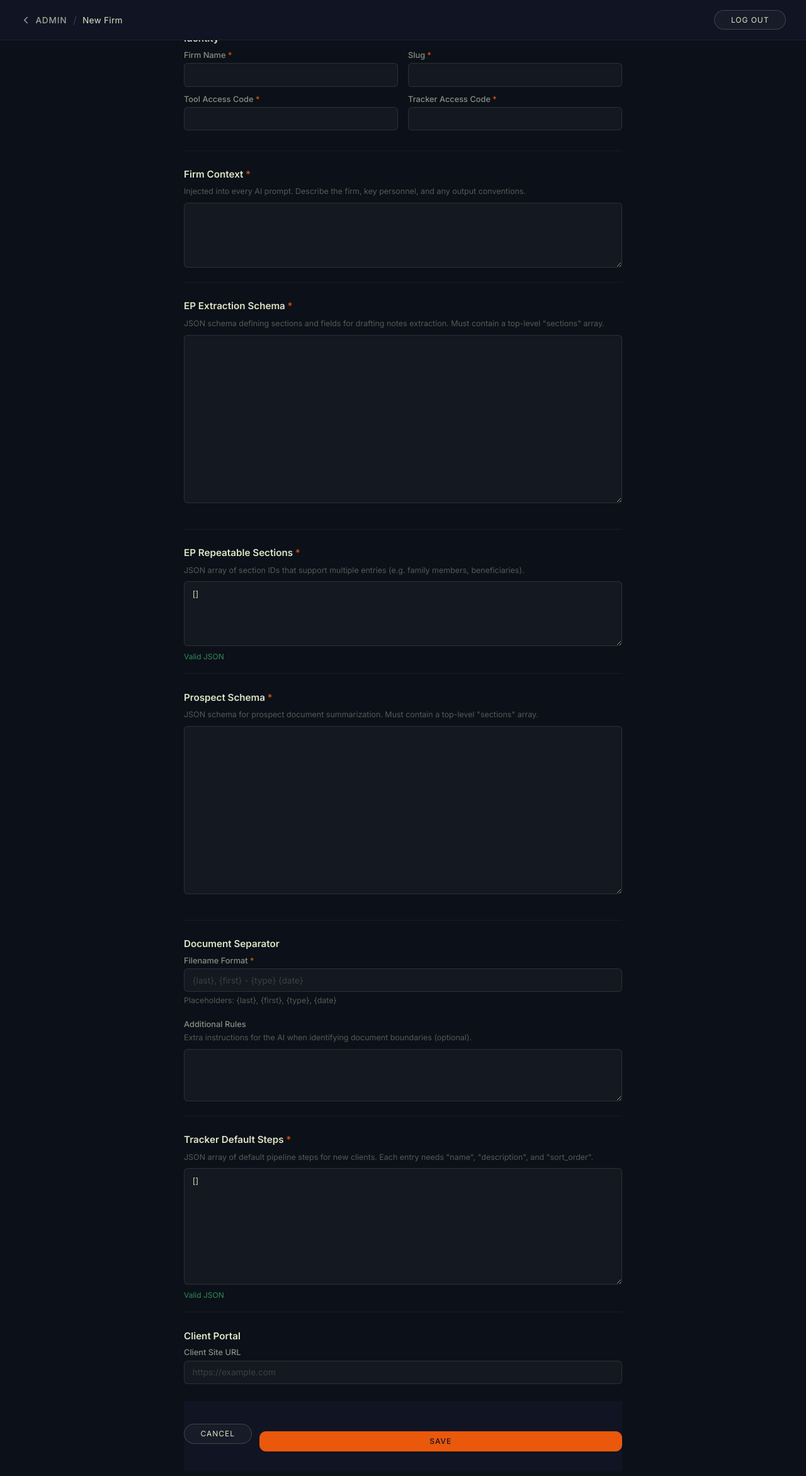
After one commit to bentgalbraith/ep-intelligence, a Flask app: page /admin/firms/new in a window 1280 px wide. The commit adds this page. Shown: the top 2344 px of the page at 63% size. Run offline with Flask 3, Linux system fonts and the light colour scheme; the visitor is signed in with stand-in values (Sample User, id 1); some libraries are stand-ins or nearby versions.

Commit message:
Admin UI for customization

```diff
--- a/app.py
+++ b/app.py
@@ -35,6 +35,7 @@ app.config["SESSION_COOKIE_SAMESITE"] = "Lax"
 limiter = Limiter(get_remote_address, app=app)
 
 XAI_MODEL = os.environ.get("XAI_MODEL", "grok-4-1-fast-reasoning")
+ADMIN_PASSWORD = os.environ.get("ADMIN_PASSWORD", "")
 
 xai_client = OpenAI(
     api_key=os.environ["XAI_API_KEY"],
@@ -71,32 +72,30 @@ def _get_firm_config(firm_id):
 
 
 def _get_ep_schema(firm_config):
-    """Extract the EP schema from firm config, falling back to file."""
     ep = firm_config.get("ep_schema")
-    if ep and ep.get("sections"):
-        return ep
-    from pathlib import Path
-    schema_path = Path(__file__).parent / "estate_design_meeting_schema.json"
-    if schema_path.exists():
-        with open(schema_path) as f:
-            return json.load(f)
-    return {"sections": []}
+    if not ep or not ep.get("sections"):
+        raise ValueError("Firm config is missing 'ep_schema'. Every firm must have a complete configuration.")
+    return ep
 
 
 def _get_repeatable_sections(firm_config):
-    return set(firm_config.get("ep_repeatable_sections") or [])
+    val = firm_config.get("ep_repeatable_sections")
+    if val is None:
+        raise ValueError("Firm config is missing 'ep_repeatable_sections'. Every firm must have a complete configuration.")
+    return set(val)
 
 
 def _get_prospect_schema(firm_config):
     ps = firm_config.get("prospect_schema")
-    if ps and ps.get("sections"):
-        return ps
-    return PROSPECT_SCHEMA
+    if not ps or not ps.get("sections"):
+        raise ValueError("Firm config is missing 'prospect_schema'. Every firm must have a complete configuration.")
+    return ps
 
 
 def _build_ep_extraction_prompt(firm_config):
-    """Build the EP extraction prompt with firm-specific context."""
-    firm_context = firm_config.get("firm_context", "")
+    firm_context = firm_config.get("firm_context")
+    if not firm_context:
+        raise ValueError("Firm config is missing 'firm_context'. Every firm must have a complete configuration.")
 
     prompt = """\
 You are a legal assistant specializing in estate planning. You will receive a \
@@ -206,6 +205,15 @@ def tracker_required(f):
     return decorated
 
 
+def admin_required(f):
+    @wraps(f)
+    def decorated(*args, **kwargs):
+        if not session.get("is_admin"):
+            return redirect(url_for("admin_login"))
+        return f(*args, **kwargs)
+    return decorated
+
+
 # ---------------------------------------------------------------------------
 # Public pages
 # ---------------------------------------------------------------------------
@@ -275,7 +283,7 @@ def api_ep_extract():
         return jsonify({"error": "Transcript is required."}), 400
 
     firm_id = session.get("firm_id")
-    firm_config = _get_firm_config(firm_id) if firm_id else {}
+    firm_config = _get_firm_config(firm_id)
     ep_schema = _get_ep_schema(firm_config)
     repeatable_sections = _get_repeatable_sections(firm_config)
 
@@ -427,7 +435,7 @@ def api_doc_separate():
         return jsonify({"error": "The uploaded file is empty."}), 400
 
     firm_id = session.get("firm_id")
-    firm_config = _get_firm_config(firm_id) if firm_id else {}
+    firm_config = _get_firm_config(firm_id)
 
     job_id = uuid.uuid4().hex
     with _jobs_lock:
@@ -555,7 +563,9 @@ def api_doc_separate_redo():
     pdf_content = original_job.get("pdf_content")
     previous_documents = original_job.get("documents")
     firm_id = original_job.get("firm_id")
-    firm_config = original_job.get("firm_config") or {}
+    firm_config = original_job.get("firm_config")
+    if not firm_config:
+        return jsonify({"error": "Original job data expired. Please re-upload."}), 410
 
     if not page_texts or not pdf_content:
         return jsonify({"error": "Original job data expired. Please re-upload."}), 410
@@ -618,7 +628,7 @@ def api_prospect_summarize():
 
     notes = request.form.get("notes", "")
     firm_id = session.get("firm_id")
-    firm_config = _get_firm_config(firm_id) if firm_id else {}
+    firm_config = _get_firm_config(firm_id)
 
     job_id = uuid.uuid4().hex
     with _jobs_lock:
@@ -657,7 +667,7 @@ def api_prospect_summary_docx():
 
     if not schema:
         firm_id = session.get("firm_id")
-        firm_config = _get_firm_config(firm_id) if firm_id else {}
+        firm_config = _get_firm_config(firm_id)
         schema = _get_prospect_schema(firm_config).get("sections", [])
 
     if not sections:
@@ -846,5 +856,181 @@ def api_tracker_lookup():
     return jsonify(result)
 
 
+# ---------------------------------------------------------------------------
+# Admin
+# ---------------------------------------------------------------------------
+
+REQUIRED_CONFIG_KEYS = [
+    "firm_context", "ep_schema", "ep_repeatable_sections",
+    "prospect_schema", "doc_separator_rules", "doc_filename_format",
+    "tracker_default_steps",
+]
+
+@app.route("/admin/login", methods=["GET", "POST"])
+@limiter.limit("10/minute")
+def admin_login():
+    if session.get("is_admin"):
+        return redirect(url_for("admin_firms"))
+    error = None
+    if request.method == "POST":
+        pw = request.form.get("password", "")
+        if ADMIN_PASSWORD and pw == ADMIN_PASSWORD:
+            session["is_admin"] = True
+            return redirect(url_for("admin_firms"))
+        error = "Invalid password"
+    return render_template("admin_login.html", error=error)
+
+
+@app.route("/admin/logout")
+def admin_logout():
+    session.pop("is_admin", None)
+    return redirect(url_for("admin_login"))
+
+
+@app.route("/admin")
+@admin_required
+def admin_firms():
+    firms = tracker_db.list_firms() if tracker_db.DATABASE_URL else []
+    return render_template("admin_firms.html", firms=firms)
+
+
+@app.route("/admin/firms/new", methods=["GET", "POST"])
+@admin_required
+def admin_firm_new():
+    if request.method == "POST":
+        name = request.form.get("name", "").strip()
+        slug = request.form.get("slug", "").strip()
+        access_code = request.form.get("access_code", "").strip()
+        tracker_code = request.form.get("tracker_access_code", "").strip()
+
+        if not all([name, slug, access_code, tracker_code]):
+            return render_template("admin_firm_edit.html", firm=None,
+                                   error="All identity fields are required.")
+
+        try:
+            config = _parse_config_from_form(request.form)
+        except ConfigParseError as e:
+            return render_template("admin_firm_edit.html", firm=None, error=str(e))
+
+        errors = _validate_config(config)
+        if errors:
+            stub = {"name": name, "slug": slug, "config": config}
+            return render_template("admin_firm_edit.html", firm=stub,
+                                   error=" | ".join(errors))
+
+        try:
+            tracker_db.create_firm(name, slug, access_code, tracker_code, config)
+        except Exception as e:
+            if "unique" in str(e).lower():
+                stub = {"name": name, "slug": slug, "config": config}
+                return render_template("admin_firm_edit.html", firm=stub,
+                                       error="A firm with that slug already exists.")
+            raise
+
+        return redirect(url_for("admin_firms"))
+
+    return render_template("admin_firm_edit.html", firm=None)
+
+
+@app.route("/admin/firms/<firm_id>", methods=["GET", "POST"])
+@admin_required
+def admin_firm_edit(firm_id):
+    firm = tracker_db.get_firm(firm_id)
+    if not firm:
+        return redirect(url_for("admin_firms"))
+
+    if request.method == "POST":
+        name = request.form.get("name", "").strip()
+        slug = request.form.get("slug", "").strip()
+        access_code = request.form.get("access_code", "").strip() or None
+        tracker_code = request.form.get("tracker_access_code", "").strip() or None
+
+        if not name or not slug:
+            return render_template("admin_firm_edit.html", firm=firm,
+                                   error="Firm name and slug are required.")
+
+        try:
+            config = _parse_config_from_form(request.form)
+        except ConfigParseError as e:
+            return render_template("admin_firm_edit.html", firm=firm, error=str(e))
+
+        errors = _validate_config(config)
+        if errors:
+            firm["config"] = config
+            return render_template("admin_firm_edit.html", firm=firm,
+                                   error=" | ".join(errors))
+
+        try:
+            tracker_db.update_firm(firm_id, name=name, slug=slug,
+                                   access_code=access_code,
+                                   tracker_access_code=tracker_code,
+                                   config=config)
+        except Exception as e:
+            if "unique" in str(e).lower():
+                return render_template("admin_firm_edit.html", firm=firm,
+                                       error="A firm with that slug already exists.")
+            raise
+
+        with _firm_config_lock:
+            _firm_config_cache.pop(str(firm_id), None)
+
+        return redirect(url_for("admin_firms"))
+
+    return render_template("admin_firm_edit.html", firm=firm)
+
+
+class ConfigParseError(Exception):
+    pass
+
+
+def _parse_config_from_form(form):
+    config = {}
+    config["firm_context"] = form.get("firm_context", "").strip()
+    config["doc_separator_rules"] = form.get("doc_separator_rules", "").strip()
+    config["doc_filename_format"] = form.get("doc_filename_format", "").strip()
+    config["client_site_url"] = form.get("client_site_url", "").strip()
+
+    for key in ["ep_schema", "prospect_schema", "tracker_default_steps"]:
+        raw = form.get(key, "").strip()
+        if raw:
+            try:
+                config[key] = json.loads(raw)
+            except json.JSONDecodeError as e:
+                raise ConfigParseError(f"Invalid JSON in {key}: {e}")
+        else:
+            config[key] = {}
+
+    raw_rep = form.get("ep_repeatable_sections", "").strip()
+    if raw_rep:
+        try:
+            config["ep_repeatable_sections"] = json.loads(raw_rep)
+        except json.JSONDecodeError as e:
+            raise ConfigParseError(f"Invalid JSON in ep_repeatable_sections: {e}")
+    else:
+        config["ep_repeatable_sections"] = []
+
+    return config
+
+
+def _validate_config(config):
+    errors = []
+    if not config.get("firm_context"):
+        errors.append("Firm context is required")
+    ep = config.get("ep_schema")
+    if not ep or not isinstance(ep, dict) or not ep.get("sections"):
+        errors.append("EP schema must be valid JSON with a 'sections' array")
+    ps = config.get("prospect_schema")
+    if not ps or not isinstance(ps, dict) or not ps.get("sections"):
+        errors.append("Prospect schema must be valid JSON with a 'sections' array")
+    if not isinstance(config.get("ep_repeatable_sections"), list):
+        errors.append("Repeatable sections must be a JSON array")
+    ts = config.get("tracker_default_steps")
+    if not ts or not isinstance(ts, list):
+        errors.append("Tracker default steps must be a JSON array")
+    if not config.get("doc_filename_format"):
+        errors.append("Document filename format is required")
+    return errors
+
+
 if __name__ == "__main__":
     app.run(debug=True, port=int(os.environ.get("PORT", "8080")))
--- a/static/css/style.css
+++ b/static/css/style.css
@@ -1690,6 +1690,271 @@ a.doc-list-item--link:hover {
     padding: 0.5rem 1.8rem;
 }
 
+/* ── Admin ── */
+
+.page-admin-login {
+    display: flex;
+    align-items: center;
+    justify-content: center;
+    height: 100vh;
+    background: #101423;
+}
+
+.admin-login-wrap {
+    display: flex;
+    align-items: center;
+    justify-content: center;
+    flex: 1;
+}
+
+.admin-login-card {
+    display: flex;
+    flex-direction: column;
+    align-items: center;
+    gap: 1.5rem;
+    padding: 2.5rem 3rem;
+    background: rgba(222, 228, 196, 0.03);
+    border: 1px solid rgba(222, 228, 196, 0.08);
+    border-radius: 16px;
+    min-width: 340px;
+}
+
+.admin-login-header {
+    display: flex;
+    align-items: center;
+    gap: 0.6rem;
+    color: #ea580c;
+}
+
+.admin-login-header h1 {
+    font-size: 1.3rem;
+    font-weight: 600;
+    color: #DEE4C4;
+    letter-spacing: 0.02em;
+}
+
+.admin-login-form {
+    display: flex;
+    flex-direction: column;
+    align-items: center;
+    gap: 0.8rem;
+    width: 100%;
+}
+
+.admin-login-form input {
+    width: 100%;
+    padding: 0.7rem 1.2rem;
+    font-family: 'Inter', sans-serif;
+    font-size: 0.85rem;
+    font-weight: 400;
+    color: #DEE4C4;
+    background: rgba(222, 228, 196, 0.05);
+    border: 1px solid rgba(222, 228, 196, 0.12);
+    border-radius: 8px;
+    outline: none;
+    text-align: center;
+    letter-spacing: 0.06em;
+    transition: border-color 0.2s;
+}
+
+.admin-login-form input::placeholder {
+    color: rgba(222, 228, 196, 0.25);
+    text-transform: uppercase;
+    letter-spacing: 0.1em;
+    font-size: 0.78rem;
+}
+
+.admin-login-form input:focus {
+    border-color: rgba(234, 88, 12, 0.4);
+}
+
+.admin-login-error {
+    font-size: 0.82rem;
+    font-weight: 500;
+    color: #f87171;
+    animation: shake 0.4s ease;
+}
+
+.admin-main {
+    max-width: 900px;
+    margin: 0 auto;
+    padding: 2rem 2rem 4rem;
+}
+
+.admin-edit-main {
+    max-width: 760px;
+    overflow-y: auto;
+    height: calc(100vh - 52px);
+}
+
+.admin-header {
+    display: flex;
+    align-items: center;
+    justify-content: space-between;
+    margin-bottom: 1.5rem;
+}
+
+.admin-heading {
+    font-size: 1.2rem;
+    font-weight: 600;
+    color: #DEE4C4;
+}
+
+.admin-slug {
+    font-family: 'Inter', monospace;
+    font-size: 0.82rem;
+    color: rgba(222, 228, 196, 0.5);
+    background: rgba(222, 228, 196, 0.05);
+    padding: 0.15rem 0.5rem;
+    border-radius: 4px;
+}
+
+.admin-empty {
+    font-size: 0.9rem;
+    color: rgba(222, 228, 196, 0.4);
+    text-align: center;
+    padding: 3rem 0;
+}
+
+.admin-error-banner {
+    background: rgba(248, 113, 113, 0.1);
+    border: 1px solid rgba(248, 113, 113, 0.3);
+    color: #f87171;
+    font-size: 0.85rem;
+    font-weight: 500;
+    padding: 0.7rem 1.2rem;
+    border-radius: 8px;
+    margin-bottom: 1.5rem;
+}
+
+.admin-form {
+    display: flex;
+    flex-direction: column;
+    gap: 0.5rem;
+}
+
+.admin-section {
+    padding: 1.2rem 0;
+    border-bottom: 1px solid rgba(222, 228, 196, 0.06);
+}
+
+.admin-section:last-of-type {
+    border-bottom: none;
+}
+
+.admin-section-title {
+    font-size: 0.95rem;
+    font-weight: 600;
+    color: #DEE4C4;
+    margin-bottom: 0.6rem;
+}
+
+.admin-req {
+    color: #ea580c;
+    font-weight: 400;
+}
+
+.admin-hint {
+    font-size: 0.78rem;
+    color: rgba(222, 228, 196, 0.35);
+    line-height: 1.5;
+    margin-bottom: 0.5rem;
+}
+
+.admin-field-row {
+    display: flex;
+    gap: 1rem;
+    margin-bottom: 0.75rem;
+}
+
+.admin-field {
+    flex: 1;
+    min-width: 0;
+}
+
+.admin-label {
+    display: block;
+    font-size: 0.8rem;
+    font-weight: 500;
+    color: rgba(222, 228, 196, 0.6);
+    margin-bottom: 0.35rem;
+}
+
+.admin-input {
+    width: 100%;
+    padding: 0.6rem 0.8rem;
+    font-family: 'Inter', sans-serif;
+    font-size: 0.85rem;
+    font-weight: 400;
+    color: #DEE4C4;
+    background: rgba(222, 228, 196, 0.04);
+    border: 1px solid rgba(222, 228, 196, 0.12);
+    border-radius: 6px;
+    outline: none;
+    transition: border-color 0.2s;
+}
+
+.admin-input::placeholder {
+    color: rgba(222, 228, 196, 0.2);
+}
+
+.admin-input:focus {
+    border-color: rgba(234, 88, 12, 0.4);
+    background: rgba(234, 88, 12, 0.03);
+}
+
+.admin-textarea {
+    width: 100%;
+    padding: 0.6rem 0.8rem;
+    font-family: 'Inter', monospace;
+    font-size: 0.8rem;
+    font-weight: 400;
+    color: #DEE4C4;
+    background: rgba(222, 228, 196, 0.04);
+    border: 1px solid rgba(222, 228, 196, 0.12);
+    border-radius: 6px;
+    outline: none;
+    resize: vertical;
+    line-height: 1.6;
+    transition: border-color 0.2s;
+    tab-size: 2;
+}
+
+.admin-textarea:focus {
+    border-color: rgba(234, 88, 12, 0.4);
+    background: rgba(234, 88, 12, 0.03);
+}
+
+.admin-textarea.is-json-error {
+    border-color: rgba(248, 113, 113, 0.4);
+}
+
+.admin-json-status {
+    font-size: 0.75rem;
+    margin-top: 0.3rem;
+    min-height: 1.1em;
+}
+
+.admin-json-status.is-valid {
+    color: rgba(74, 222, 128, 0.6);
+}
+
+.admin-json-status.is-invalid {
+    color: #f87171;
+}
+
+.admin-form-actions {
+    display: flex;
+    align-items: center;
+    justify-content: flex-end;
+    gap: 0.75rem;
+    padding: 1.5rem 0 2rem;
+    position: sticky;
+    bottom: 0;
+    background: #101423;
+    z-index: 10;
+}
+
 /* ── Responsive ── */
 
 @media (max-width: 900px) {
--- /dev/null
+++ b/templates/admin_firm_edit.html
@@ -0,0 +1,161 @@
+{% extends "base.html" %}
+
+{% set cfg = firm.config if (firm and firm.config) else {} %}
+
+{% block title %}{{ 'Edit ' + firm.name if firm else 'New Firm' }} — Admin — EP Intelligence{% endblock %}
+{% block body_class %}page-dashboard{% endblock %}
+
+{% block body %}
+<nav class="navbar">
+    <div class="navbar-left">
+        <a href="{{ url_for('admin_firms') }}" class="navbar-brand">
+            <svg class="navbar-brand-chevron" width="18" height="18" viewBox="0 0 24 24" fill="none" stroke="currentColor" stroke-width="2" stroke-linecap="round" stroke-linejoin="round">
+                <path d="m15 18-6-6 6-6"/>
+            </svg>
+            Admin
+        </a>
+        <span class="navbar-sep">/</span>
+        <span class="navbar-page">{{ firm.name if firm else 'New Firm' }}</span>
+    </div>
+    <a href="{{ url_for('admin_logout') }}" class="btn-pill btn-sm">Log Out</a>
+</nav>
+
+<main class="admin-main admin-edit-main">
+    {% if error %}
+    <div class="admin-error-banner">{{ error }}</div>
+    {% endif %}
+
+    <form method="POST" class="admin-form" id="admin-form">
+        <section class="admin-section">
+            <h3 class="admin-section-title">Identity</h3>
+            <div class="admin-field-row">
+                <div class="admin-field">
+                    <label class="admin-label">Firm Name <span class="admin-req">*</span></label>
+                    <input class="admin-input" name="name" type="text" required
+                           value="{{ firm.name if firm else '' }}">
+                </div>
+                <div class="admin-field">
+                    <label class="admin-label">Slug <span class="admin-req">*</span></label>
+                    <input class="admin-input" name="slug" type="text" required
+                           value="{{ firm.slug if firm else '' }}"
+                           pattern="[a-z0-9\-]+" title="Lowercase letters, numbers, and hyphens only">
+                </div>
+            </div>
+            <div class="admin-field-row">
+                <div class="admin-field">
+                    <label class="admin-label">Tool Access Code{% if firm %} (leave blank to keep current){% else %} <span class="admin-req">*</span>{% endif %}</label>
+                    <input class="admin-input" name="access_code" type="text" autocomplete="off"
+                           {% if not firm %}required{% endif %}
+                           placeholder="{{ firm.access_code_plain if firm else '' }}">
+                </div>
+                <div class="admin-field">
+                    <label class="admin-label">Tracker Access Code{% if firm %} (leave blank to keep current){% else %} <span class="admin-req">*</span>{% endif %}</label>
+                    <input class="admin-input" name="tracker_access_code" type="text" autocomplete="off"
+                           {% if not firm %}required{% endif %}
+                           placeholder="{{ firm.tracker_access_code_plain if firm else '' }}">
+                </div>
+            </div>
+        </section>
+
+        <section class="admin-section">
+            <h3 class="admin-section-title">Firm Context <span class="admin-req">*</span></h3>
+            <p class="admin-hint">Injected into every AI prompt. Describe the firm, key personnel, and any output conventions.</p>
+            <textarea class="admin-textarea" name="firm_context" rows="4" required>{{ cfg.get('firm_context', '') }}</textarea>
+        </section>
+
+        <section class="admin-section">
+            <h3 class="admin-section-title">EP Extraction Schema <span class="admin-req">*</span></h3>
+            <p class="admin-hint">JSON schema defining sections and fields for drafting notes extraction. Must contain a top-level "sections" array.</p>
+            <textarea class="admin-textarea admin-textarea-json" name="ep_schema" rows="12" required>{{ cfg.get('ep_schema', '') | tojson(indent=2) if cfg.get('ep_schema') else '' }}</textarea>
+            <p class="admin-json-status" data-for="ep_schema"></p>
+        </section>
+
+        <section class="admin-section">
+            <h3 class="admin-section-title">EP Repeatable Sections <span class="admin-req">*</span></h3>
+            <p class="admin-hint">JSON array of section IDs that support multiple entries (e.g. family members, beneficiaries).</p>
+            <textarea class="admin-textarea admin-textarea-json" name="ep_repeatable_sections" rows="4" required>{{ cfg.get('ep_repeatable_sections', []) | tojson(indent=2) }}</textarea>
+            <p class="admin-json-status" data-for="ep_repeatable_sections"></p>
+        </section>
+
+        <section class="admin-section">
+            <h3 class="admin-section-title">Prospect Schema <span class="admin-req">*</span></h3>
+            <p class="admin-hint">JSON schema for prospect document summarization. Must contain a top-level "sections" array.</p>
+            <textarea class="admin-textarea admin-textarea-json" name="prospect_schema" rows="12" required>{{ cfg.get('prospect_schema', '') | tojson(indent=2) if cfg.get('prospect_schema') else '' }}</textarea>
+            <p class="admin-json-status" data-for="prospect_schema"></p>
+        </section>
+
+        <section class="admin-section">
+            <h3 class="admin-section-title">Document Separator</h3>
+            <div class="admin-field-row">
+                <div class="admin-field" style="flex:2">
+                    <label class="admin-label">Filename Format <span class="admin-req">*</span></label>
+                    <input class="admin-input" name="doc_filename_format" type="text" required
+                           value="{{ cfg.get('doc_filename_format', '') }}"
+                           placeholder="{last}, {first} - {type} {date}">
+                    <p class="admin-hint" style="margin-top:0.3rem">Placeholders: {last}, {first}, {type}, {date}</p>
+                </div>
+            </div>
+            <label class="admin-label" style="margin-top:0.75rem">Additional Rules</label>
+            <p class="admin-hint">Extra instructions for the AI when identifying document boundaries (optional).</p>
+            <textarea class="admin-textarea" name="doc_separator_rules" rows="3">{{ cfg.get('doc_separator_rules', '') }}</textarea>
+        </section>
+
+        <section class="admin-section">
+            <h3 class="admin-section-title">Tracker Default Steps <span class="admin-req">*</span></h3>
+            <p class="admin-hint">JSON array of default pipeline steps for new clients. Each entry needs "name", "description", and "sort_order".</p>
+            <textarea class="admin-textarea admin-textarea-json" name="tracker_default_steps" rows="8" required>{{ cfg.get('tracker_default_steps', []) | tojson(indent=2) }}</textarea>
+            <p class="admin-json-status" data-for="tracker_default_steps"></p>
+        </section>
+
+        <section class="admin-section">
+            <h3 class="admin-section-title">Client Portal</h3>
+            <div class="admin-field">
+                <label class="admin-label">Client Site URL</label>
+                <input class="admin-input" name="client_site_url" type="url"
+                       value="{{ cfg.get('client_site_url', '') }}"
+                       placeholder="https://example.com">
+            </div>
+        </section>
+
+        <div class="admin-form-actions">
+            <a href="{{ url_for('admin_firms') }}" class="btn-pill btn-sm">Cancel</a>
+            <button type="submit" class="btn-pill btn-sm btn-generate" id="btn-save">Save</button>
+        </div>
+    </form>
+</main>
+{% endblock %}
+
+{% block scripts %}
+<script>
+(function() {
+    document.querySelectorAll('.admin-textarea-json').forEach(function(ta) {
+        var status = document.querySelector('[data-for="' + ta.name + '"]');
+        function validate() {
+            var v = ta.value.trim();
+            if (!v) { status.textContent = ''; ta.classList.remove('is-json-error'); return; }
+            try {
+                JSON.parse(v);
+                status.textContent = 'Valid JSON';
+                status.className = 'admin-json-status is-valid';
+                ta.classList.remove('is-json-error');
+            } catch (e) {
+                status.textContent = 'Invalid JSON: ' + e.message;
+                status.className = 'admin-json-status is-invalid';
+                ta.classList.add('is-json-error');
+            }
+        }
+        ta.addEventListener('input', validate);
+        validate();
+    });
+
+    document.getElementById('admin-form').addEventListener('submit', function(e) {
+        var bad = document.querySelector('.admin-textarea-json.is-json-error');
+        if (bad) {
+            e.preventDefault();
+            bad.focus();
+            bad.scrollIntoView({ behavior: 'smooth', block: 'center' });
+        }
+    });
+})();
+</script>
+{% endblock %}
```
Also changed, not shown: templates/admin_firms.html (added, +49 -0 lines), templates/admin_login.html (added, +24 -0 lines), tracker_db.py (+5 -3 lines), 1 other file.
